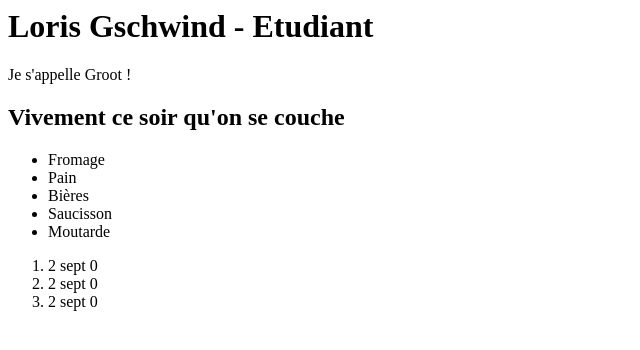
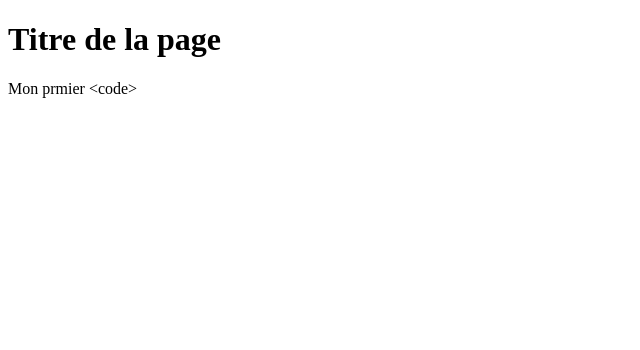
Before and after one commit to lorisgschwind/premier-depot, a plain HTML site: page index.html in a window 1280 px wide. Shown: the whole page, without its empty margins (0-640 px from the left). Drawn offline with Linux system fonts and the light colour scheme.

Commit message:
html_complet

```diff
--- a/index.html
+++ b/index.html
@@ -1,18 +1,26 @@
-<h1> Loris Gschwind - Etudiant</h1>
+<!DOCTYPE html>
+<html lang="fr"> <!-- précise la langue du contenu de la page -->
+<head>
+  <!-- Jeu de caractères utilisé pour l'encodage du fichier HTML -->
+  <meta charset="UTF-8">
 
-<p> Je s'appelle Groot ! </p>
-<h2> Vivement ce soir qu'on se couche</h2>
+  <!-- Très important !!! Bloque le zoom automatique sur smartphones -->
+  <meta name="viewport" content="width=device-width, initial-scale=1.0">
 
-<ul>
-  <li>Fromage</li>
-  <li>Pain</li>
-  <li>Bières</li>
-  <li>Saucisson</li>
-  <li>Moutarde</li>
-</ul>
+  <!-- Titre de la page -->
+  <title>Steve Fallet | Mon 1er code</title>
 
-<ol>
-  <li>2 sept 0</li>
-  <li>2 sept 0</li>
-  <li>2 sept 0</li>
-</ol>
+  <!-- Auteur -->
+  <meta name="author" content="Laure Dinateur">
+
+  <!-- Favicons : icône de la page dans plusieurs tailles et formats -->
+  <link rel="apple-touch-icon" sizes="180x180" href="./apple-touch-icon.png">
+  <link rel="icon" type="image/png" sizes="32x32" href="./favicon-32x32.png">
+  <link rel="icon" type="image/png" sizes="16x16" href="./favicon-16x16.png">
+  <link rel="manifest" href="./site.webmanifest">
+</head>
+<body>
+<h1>Titre de la page</h1>
+<p>Mon prmier &lt;code&gt;</p>
+</body>
+</html>
```
